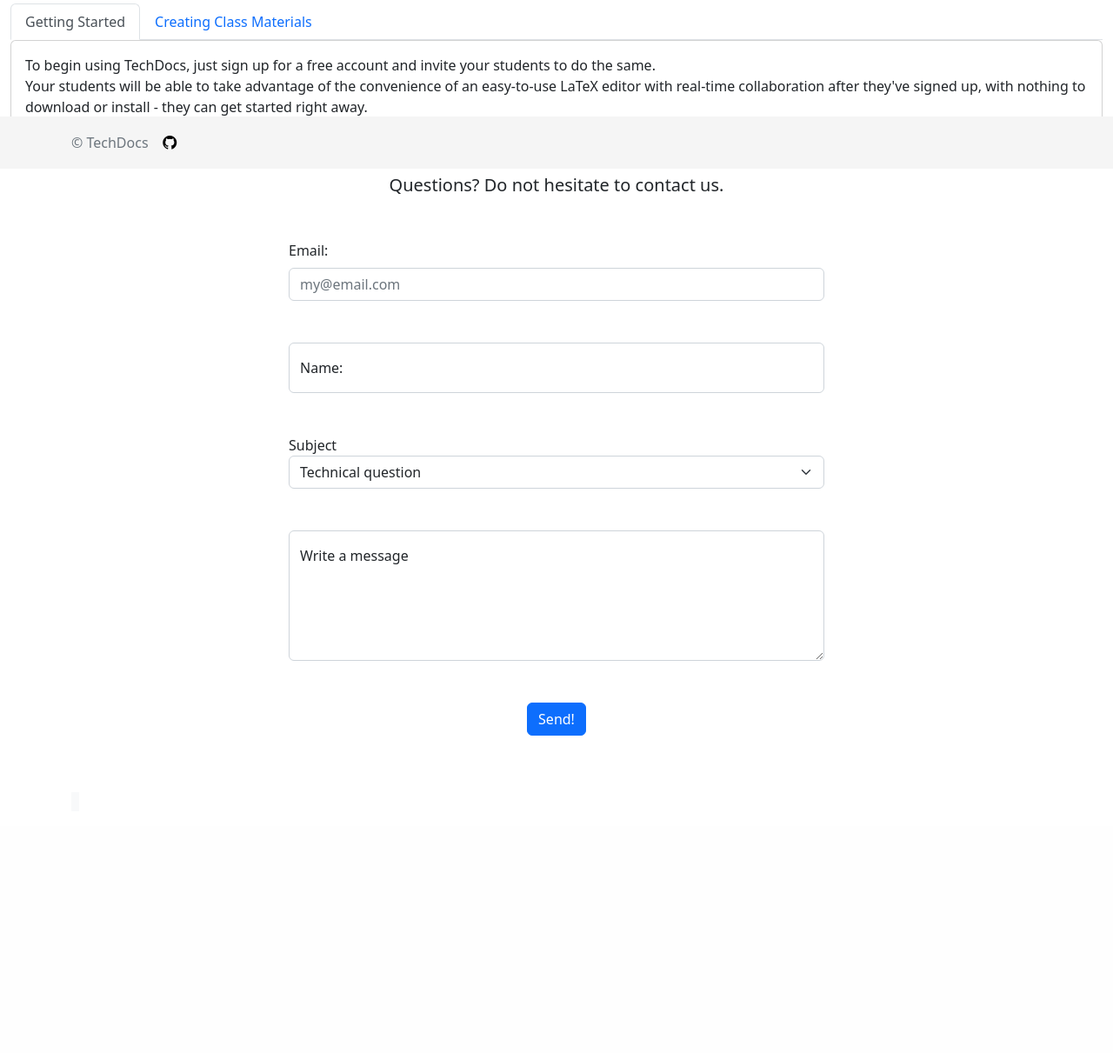
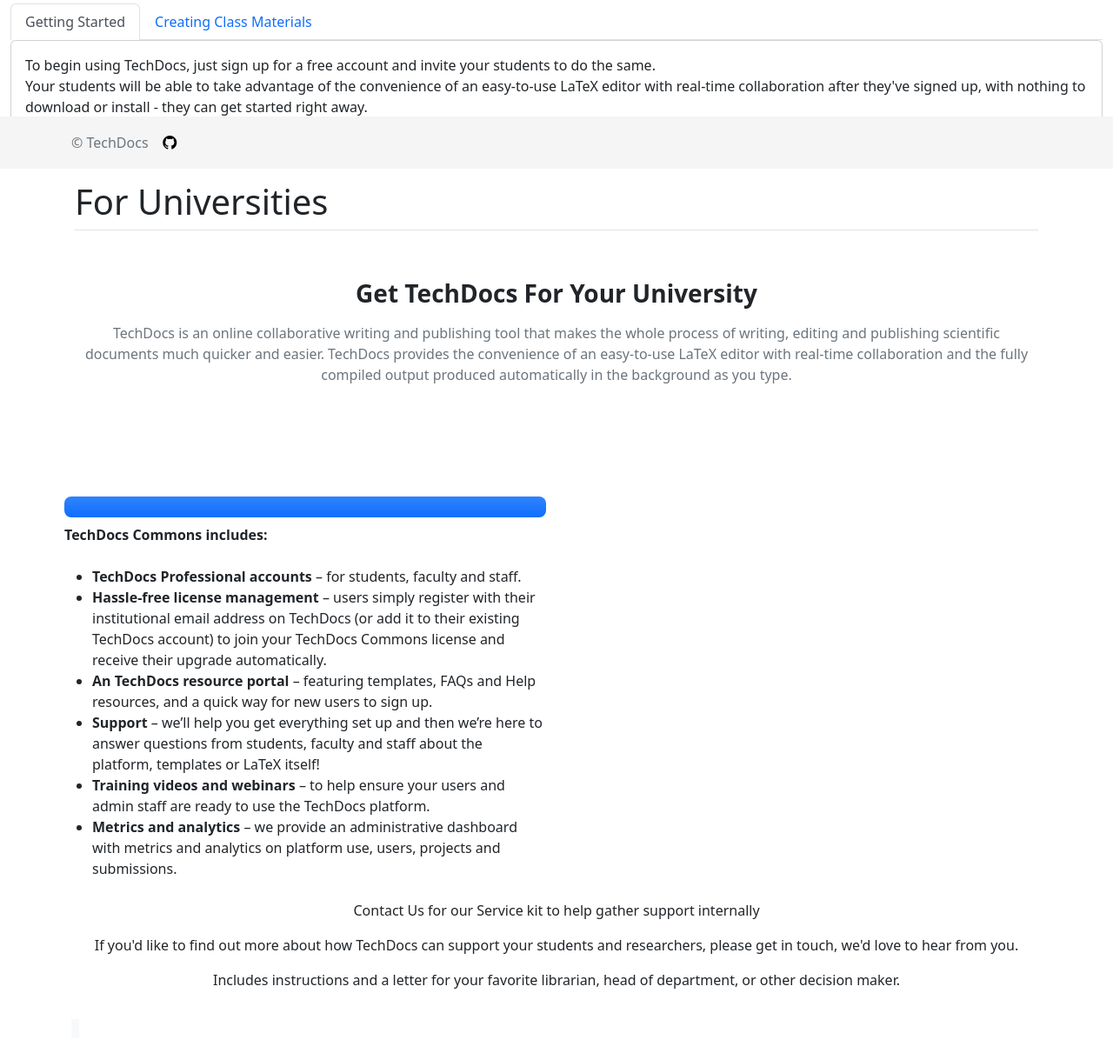
Before and after one commit to prernawaghray/GL-TechDocs, a Flask app: page /features/forteaching in a window 1280 px wide. Shown: the part 606-1817 px from the top of the page at 87% size. Before the commit the page ends 1452 px from the top, so only its background shows below. Run offline with Flask 3, Linux system fonts and the light colour scheme; some libraries are stand-ins or nearby versions.

Commit message:
feature edits

```diff
--- a/frontend/app/templates/Features/forteaching.html
+++ b/frontend/app/templates/Features/forteaching.html
@@ -72,38 +72,74 @@
         </div>
     </div>
 </div>
-<div class="text-center">
-    <h2>Get in touch</h2>
-    <p class="lead">Questions? Do not hesitate to contact us.</p>
-</div>
-<div class="row justify-content-center my-5">
-    <div class="col-lg-6">
-        <form action="">
-            <label for="email" class="form-label">Email:</label>
-            <input type="email" id="email" placeholder="my@email.com" class="form-control" />
-            <div class="form-floating my-5">
-                <input type="name" id="name" placeholder="e.g. Dawid" class="form-control" />
-                <label for="name" class="form-label">Name:</label>
+<div></div>
+<div class="container my-5">
+    <div class="b-example-divider"></div>
+        <div class=" container px-1 py-2">
+            <h1 class="pb-2 border-bottom">For Universities </h1>
+            <div class=" card-body row-cols-1 row-cols-md-1 align-items-md-center py-5 ">
+                <div class="d-flex flex-column text-center align-items-center gap-2">
+                    <h3 class="fw-bold ">Get TechDocs For Your University</h3>
+                    <p class="text-muted align-content-center">TechDocs is an online collaborative writing and
+                        publishing tool that makes the whole process of writing, editing and publishing scientific
+                        documents much quicker and easier. TechDocs provides the convenience of an easy-to-use LaTeX
+                        editor with real-time collaboration and the fully compiled output produced automatically in
+                        the background as you type.</p>
+                </div>
             </div>
-            <label for="subject" class="form=label">Subject</label>
-            <select name="subject" id="subject" class="form-select">
-                <option value="pricing">Pricing</option>
-                <option value="technical" selected>Technical question</option>
-                <option value="other">Other</option>
-            </select>
+        </div>
+    </div>
+    <div class="container px-1 py-2">
+        <div class="row row-cols-1 row-cols-sm-2 g-4">
+            <div class="d-flex flex-column gap-2">
 
-            <div class="form-floating my-5">
-                <textarea name="query" id="query" style="height: 150px" class="form-control"
-                    placeholder="Write a message"></textarea>
 
-                <label for="query">Write a message</label>
             </div>
 
-            <div class="text-center">
-                <button type="submit" class="btn btn-primary">Send!</button>
+        </div>
+        <div class="row row-cols-1 row-cols-sm-2 g-4">
+            <div class="d-flex flex-column gap-2">
+                <div
+                    class="feature-icon-small d-inline-flex align-items-center justify-content-center text-bg-primary bg-gradient fs-4 rounded-3">
+                    <svg class="bi" width="1em" height="1em">
+                        <use xlink:href="#collection" />
+                    </svg>
+                </div>
+                <div>
+                    <p><strong>TechDocs Commons includes:</strong></p>
+                </div>
+                <ul>
+                    <li><strong>TechDocs Professional accounts</strong> – for students, faculty and staff.</li>
+                    <li><strong>Hassle-free license management</strong> – users simply register with their
+                        institutional email address on TechDocs (or add it to their existing TechDocs account) to
+                        join your TechDocs Commons license and receive their upgrade automatically.</li>
+                    <li><strong>An TechDocs resource portal</strong> – featuring templates, FAQs and Help resources,
+                        and a quick way for new users to sign up.</li>
+                    <li><strong>Support</strong> – we’ll help you get everything set up and then we’re here to
+                        answer questions from students, faculty and staff about the platform, templates or LaTeX
+                        itself!</li>
+                    <li><strong>Training videos and webinars</strong> – to help ensure your users and admin staff
+                        are ready to use the TechDocs platform.</li>
+                    <li><strong>Metrics and analytics</strong> – we provide an administrative dashboard with metrics
+                        and analytics on platform use, users, projects and submissions.</li>
+                </ul>
             </div>
-        </form>
+        </div>
     </div>
+</div>
+
+<div class="row section-row">
+    <div class="col-xs-12 col-sm-12">
+        <div class="no-card text-center">
+            <p>Contact Us for our Service kit to help gather support internally</p><p>If you'd like to find out more about how TechDocs can support your students and researchers,
+                please get in touch, we'd love to hear from you.</p>
+            <p>Includes instructions and a letter for your favorite librarian, head of department, or other decision
+                maker.</p>
+            </p>
+        </div>
+    </div>
+</div>
+
 </div>
 </div>
 
--- a/frontend/app/templates/Features/forwriting.html
+++ b/frontend/app/templates/Features/forwriting.html
@@ -20,7 +20,7 @@
                     writing, editing and publishing scientific documents much quicker and easier. TechDocs provides the
                     convenience of an easy-to-use LaTeX editor with real-time collaboration and the fully compiled
                     output produced automatically in the background as you type.</p>
-                <a href="#" class="btn btn-primary btn-lg">Sign Up for free</a>
+                <a href="{{url_for('registration')}}" class="btn btn-primary btn-lg">Sign Up for free</a>
             </div>
             <div class="row row-cols-1 row-cols-sm-2 g-4">
                 <div class="d-flex flex-column gap-2">
--- a/frontend/app/templates/Features/premium-features.html
+++ b/frontend/app/templates/Features/premium-features.html
@@ -7,8 +7,7 @@
 <div class="container">
 
     <p>You can find details of our individual and group subscriptions on our <a rel="nofollow" class="external text"
-            href="/user/subscription/plans">Plans & Pricing page</a>.You can also activate certain premium features
-        through our <a rel="nofollow" class="external text" href="https:/user/bonus">bonus program</a>.
+            href="{{url_for('plans')}}">Plans & Pricing page</a>.
     </p>
     <p>The following premium features are available on TechDocs:
     </p>
--- a/frontend/app/templates/marketing-layout.html
+++ b/frontend/app/templates/marketing-layout.html
@@ -33,7 +33,6 @@
             <li><a class="dropdown-item" href="{{url_for('writing')}}">For Writing</a></li>
             <li><a class="dropdown-item" href="{{url_for('teaching')}}">For Teaching</a></li>
             <li><a class="dropdown-item" href="{{url_for('group')}}">For Group</a></li>
-            <li><a class="dropdown-item" href="{{url_for('university')}}">For Universities</a></li>
             <li><a class="dropdown-item" href="{{url_for('publisher')}}">For Publishers</a></li>
           </ul>
         </li>
```
Also changed, not shown: frontend/app/templates/Features/forgroups.html (+5 -5 lines), frontend/app/templates/Features/forpublisher.html (+5 -4 lines), frontend/app/templates/Features/foruniversity.html (deleted, +0 -92 lines).
